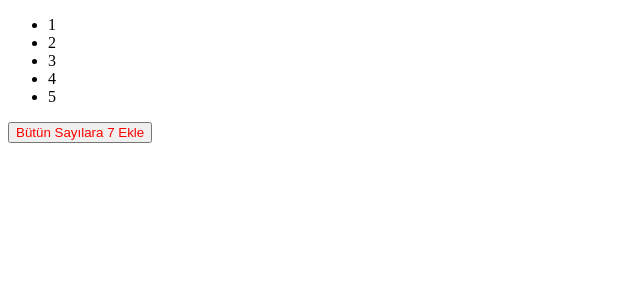
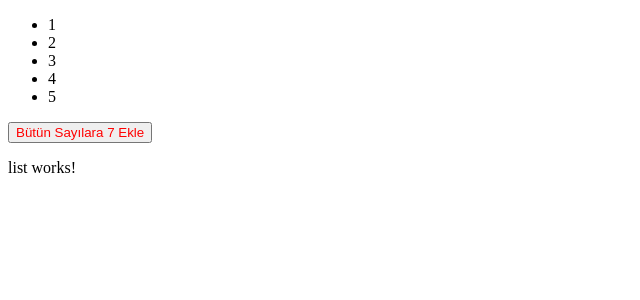
Before and after one commit to mobitekkadir/angular-project, an Angular app: page / in a window 1280 px wide. Shown: the top 300 px of the page, without its empty margins (0-640 px from the left). Built offline with nearby package versions, Linux system fonts and the light colour scheme.

Commit message:
test new datas

```diff
--- a/src/app/app.component.html
+++ b/src/app/app.component.html
@@ -5,3 +5,5 @@
 </ul>
 
 <input type="button" value="Bütün Sayılara 7 Ekle" style="color: {{colorParam}};" (click)="addCountToAllDatas()">
+
+<app-list></app-list>
--- a/src/app/app.module.ts
+++ b/src/app/app.module.ts
@@ -3,10 +3,12 @@ import { BrowserModule } from '@angular/platform-browser';
 
 import { AppRoutingModule } from './app-routing.module';
 import { AppComponent } from './app.component';
+import { ListComponent } from './list/list.component';
 
 @NgModule({
   declarations: [
-    AppComponent
+    AppComponent,
+    ListComponent
   ],
   imports: [
     BrowserModule,
--- /dev/null
+++ b/src/app/list/list.component.html
@@ -0,0 +1 @@
+<p>list works!</p>
--- /dev/null
+++ b/src/app/list/list.component.ts
@@ -0,0 +1,15 @@
+import { Component, OnInit } from '@angular/core';
+
+@Component({
+  selector: 'app-list',
+  templateUrl: './list.component.html',
+  styleUrls: ['./list.component.css']
+})
+export class ListComponent implements OnInit {
+
+  constructor() { }
+
+  ngOnInit(): void {
+  }
+
+}
```
Also changed, not shown: src/app/list/list.component.css (added), 1 other file (tests, documents, lock files or other folders).
